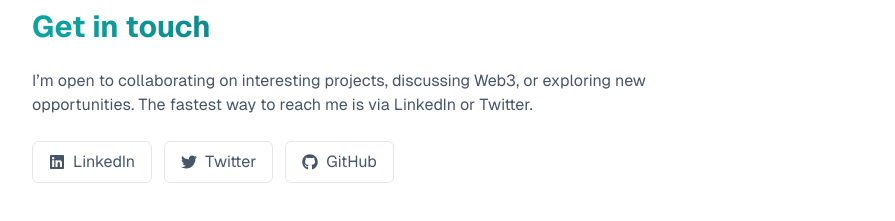
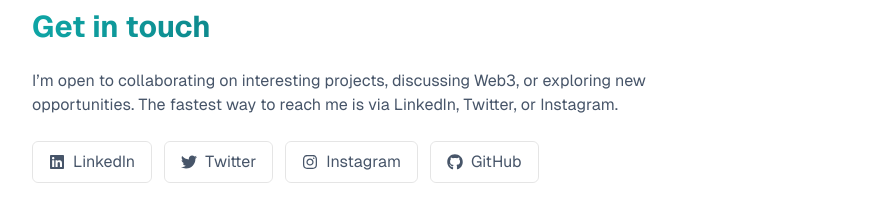
Before and after one commit to marc-aurele-besner/marcaurelebesner.com-v3, a Next.js app: page / in a window 1280 px wide. Shown: the part 8759-8980 px from the top of the page, without its empty margins (288-1183 px from the left). Built offline with nearby package versions, Linux system fonts and the light colour scheme; no server answers.

Commit message:
Add Instagram link and use siteConfig for social media links
Co-authored-by: marc.aurele.desk <marc.aurele.desk@gmail.com>

```diff
--- a/src/components/Contact.tsx
+++ b/src/components/Contact.tsx
@@ -1,5 +1,6 @@
 import SectionHeading from "./SectionHeading";
-import { FaLinkedin, FaTwitter, FaGithub } from "react-icons/fa";
+import { FaLinkedin, FaTwitter, FaGithub, FaInstagram } from "react-icons/fa";
+import { siteConfig } from "@/config/site";
 
 export default function Contact() {
   return (
@@ -9,11 +10,11 @@ export default function Contact() {
       </SectionHeading>
       <p className="text-slate-600 dark:text-grayTone max-w-2xl">
         I’m open to collaborating on interesting projects, discussing Web3, or exploring new opportunities. The fastest way to
-        reach me is via LinkedIn or Twitter.
+        reach me is via LinkedIn, Twitter, or Instagram.
       </p>
       <div className="mt-6 flex flex-wrap items-center gap-3">
         <a
-          href="https://www.linkedin.com/in/marc-aurele-besner/"
+          href={siteConfig.links.linkedin}
           target="_blank"
           rel="noopener noreferrer"
           className="inline-flex items-center gap-2 rounded-md border border-black/10 dark:border-white/10 px-4 py-2 text-slate-600 dark:text-grayTone hover:text-[var(--accent)] hover:border-[var(--accent)] transition"
@@ -22,7 +23,7 @@ export default function Contact() {
           LinkedIn
         </a>
         <a
-          href="https://x.com/marcaureleb"
+          href={siteConfig.links.twitter}
           target="_blank"
           rel="noopener noreferrer"
           className="inline-flex items-center gap-2 rounded-md border border-black/10 dark:border-white/10 px-4 py-2 text-slate-600 dark:text-grayTone hover:text-[var(--accent)] hover:border-[var(--accent)] transition"
@@ -31,7 +32,16 @@ export default function Contact() {
           Twitter
         </a>
         <a
-          href="https://github.com/marc-aurele-besner"
+          href={siteConfig.links.instagram}
+          target="_blank"
+          rel="noopener noreferrer"
+          className="inline-flex items-center gap-2 rounded-md border border-black/10 dark:border-white/10 px-4 py-2 text-slate-600 dark:text-grayTone hover:text-[var(--accent)] hover:border-[var(--accent)] transition"
+        >
+          <FaInstagram />
+          Instagram
+        </a>
+        <a
+          href={siteConfig.links.github}
           target="_blank"
           rel="noopener noreferrer"
           className="inline-flex items-center gap-2 rounded-md border border-black/10 dark:border-white/10 px-4 py-2 text-slate-600 dark:text-grayTone hover:text-[var(--accent)] hover:border-[var(--accent)] transition"
```
